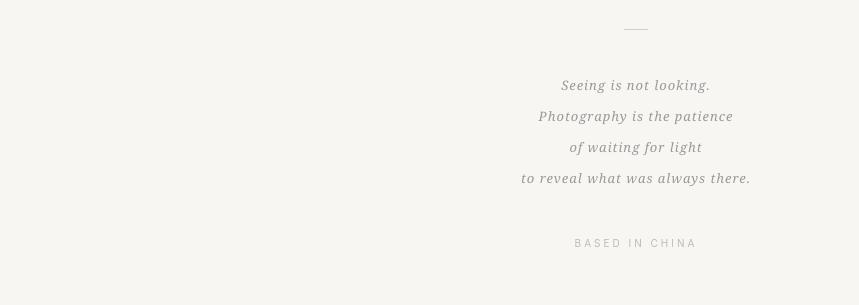
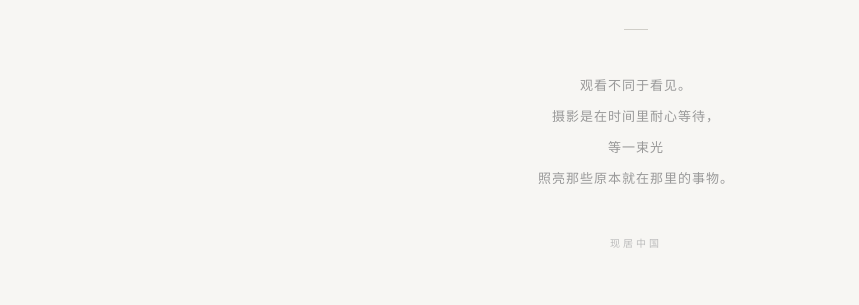
Before and after one commit to V23V23/V23V23.github.io, a plain HTML site: page index.html in a window 1280 px wide. Shown: the part 2431-2736 px from the top of the page, without its empty margins (4-863 px from the left). Drawn offline with Linux system fonts and the light colour scheme.

Commit message:
Switch all text to Chinese

```diff
--- a/index.html
+++ b/index.html
@@ -132,7 +132,7 @@
   .about p {
     font-family: Georgia, 'Noto Serif SC', 'Source Han Serif SC', 'STSong', 'Songti SC', serif;
     font-size: 13px; color: #999; line-height: 2.4;
-    letter-spacing: 1px; font-style: italic;
+    letter-spacing: 1px;
   }
   .about .contact {
     margin-top: 36px;
@@ -242,7 +242,7 @@
 
 <!-- Quote -->
 <section class="quote">
-  <p>光と影のあいだに<br>静けさを見つける</p>
+  <p>光与影之间<br>寻一处安静</p>
   <span class="line"></span>
 </section>
 
@@ -260,12 +260,12 @@
   <div class="about">
     <div class="rule"></div>
     <p>
-      Seeing is not looking.<br>
-      Photography is the patience<br>
-      of waiting for light<br>
-      to reveal what was always there.
+      观看不同于看见。<br>
+      摄影是在时间里耐心等待，<br>
+      等一束光<br>
+      照亮那些原本就在那里的事物。
     </p>
-    <p class="contact">Based in China</p>
+    <p class="contact">现居中国</p>
   </div>
 </section>
 
```
